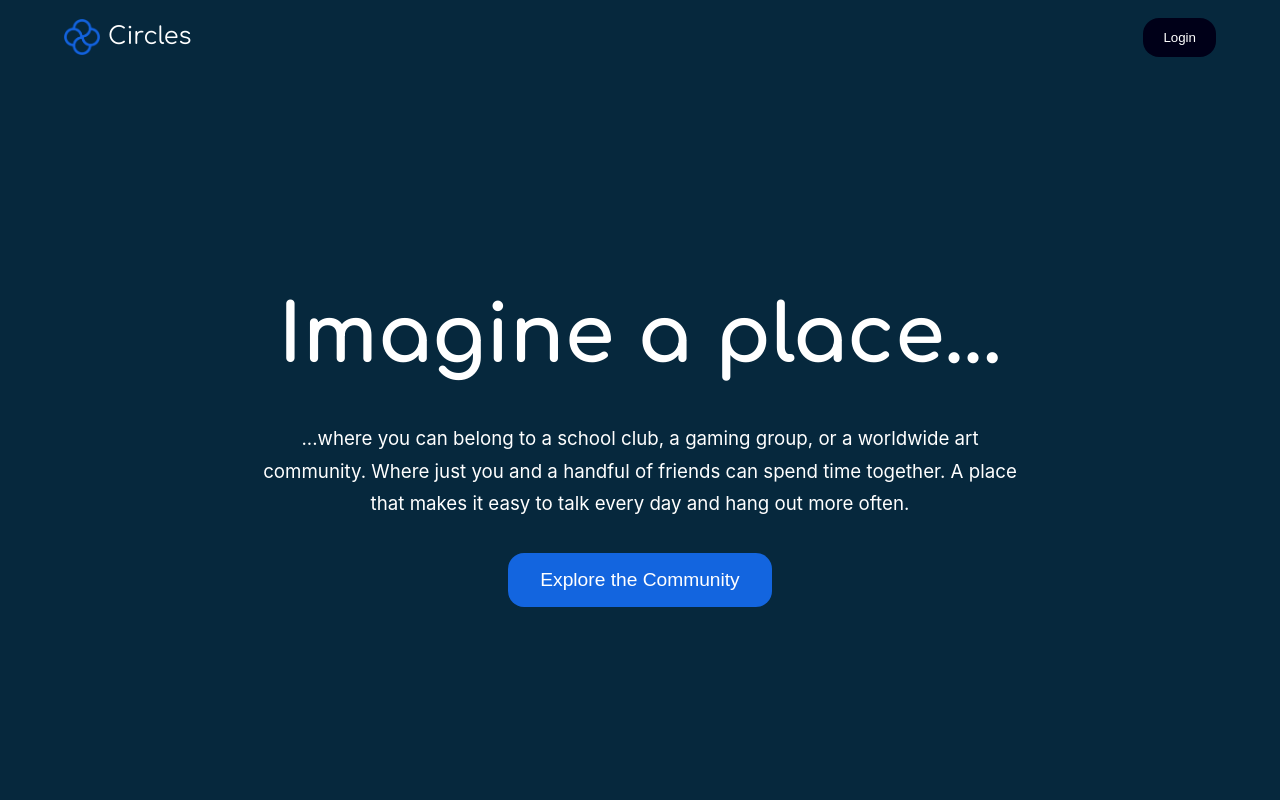
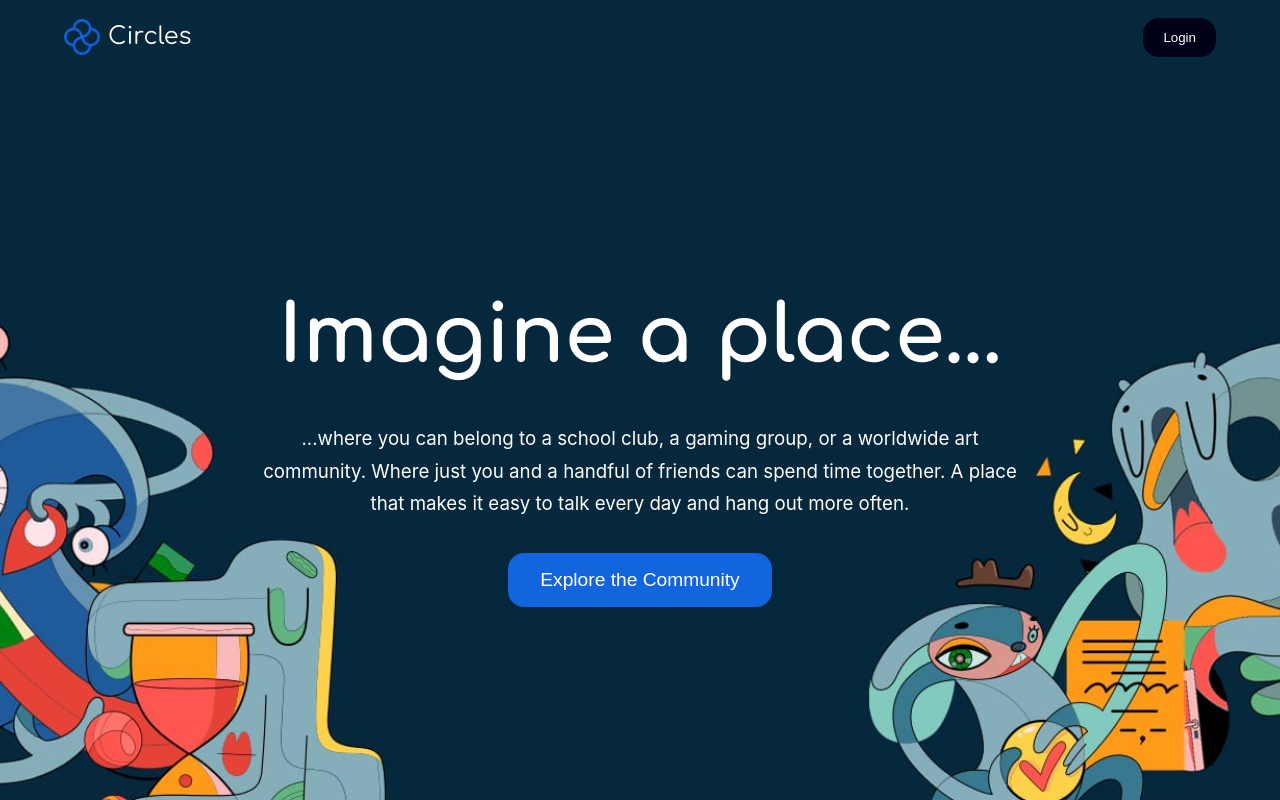
Before and after one commit to luhluh-17/circles-chat, a React (Create React App) app: page / in a window 1280 px wide. Built offline with nearby package versions, Linux system fonts and the light colour scheme.

Commit message:
add background

```diff
--- a/src/assets/sass/components/_container.scss
+++ b/src/assets/sass/components/_container.scss
@@ -4,5 +4,7 @@
   align-items: center;
   height: 100vh;
   width: 100vw;
-  background-color: var(--clr-primary-900);
+  background-repeat: no-repeat;
+  background-position: center;
+  background-size: cover;
 }
--- a/src/assets/sass/pages/_landing.scss
+++ b/src/assets/sass/pages/_landing.scss
@@ -3,7 +3,9 @@
   flex-direction: column;
   align-items: center;
   justify-content: space-between;
-  background-color: var(--clr-primary-900);
+  background-repeat: no-repeat;
+  background-position: center;
+  background-size: cover;
   height: 100vh;
   width: 100vw;
 
--- a/src/assets/styles/index.css
+++ b/src/assets/styles/index.css
@@ -366,7 +366,9 @@ body {
   align-items: center;
   height: 100vh;
   width: 100vw;
-  background-color: var(--clr-primary-900);
+  background-repeat: no-repeat;
+  background-position: center;
+  background-size: cover;
 }
 
 .form {
@@ -572,7 +574,9 @@ body {
   flex-direction: column;
   align-items: center;
   justify-content: space-between;
-  background-color: var(--clr-primary-900);
+  background-repeat: no-repeat;
+  background-position: center;
+  background-size: cover;
   height: 100vh;
   width: 100vw;
 }
--- a/src/pages/Login.jsx
+++ b/src/pages/Login.jsx
@@ -6,6 +6,7 @@ import FormHeader from '../components/FormHeader'
 import ButtonText from '../components/ButtonText'
 import UncontrolledInput from '../components/UncontrolledInput'
 import FormButton from '../components/FormButton'
+import background from '../assets/images/bg-min.jpg'
 
 function Login() {
   const emailRef = useRef(null)
@@ -31,7 +32,10 @@ function Login() {
   const handleClick = () => navigate('/register')
 
   return (
-    <main className='main-container'>
+    <main
+      style={{ backgroundImage: `url(${background})` }}
+      className='main-container'
+    >
       <form className='form' autoComplete='on' onSubmit={handleSubmit}>
         <FormHeader
           title={'Welcome Back'}
--- a/src/pages/Register.jsx
+++ b/src/pages/Register.jsx
@@ -3,6 +3,7 @@ import { useNavigate } from 'react-router-dom'
 import { authUser } from '../services/auth'
 import { REGISTER } from '../services/constant'
 import RegisterForm from '../parts/Register/RegisterForm'
+import background from '../assets/images/bg-min.jpg'
 
 function Register() {
   const [error, setError] = useState('')
@@ -22,7 +23,10 @@ function Register() {
   }
 
   return (
-    <main className='main-container'>
+    <main
+      style={{ backgroundImage: `url(${background})` }}
+      className='main-container'
+    >
       <RegisterForm onSubmit={handleSubmit} errorMessage={error} />
     </main>
   )
--- a/src/parts/Landing/HeroSection.jsx
+++ b/src/parts/Landing/HeroSection.jsx
@@ -1,6 +1,7 @@
 import React from 'react'
 import { useNavigate } from 'react-router-dom'
 import Logo from '../../components/Logo'
+import background from '../../assets/images/bg-min.jpg'
 
 function HeroSection() {
   const navigate = useNavigate()
@@ -8,7 +9,10 @@ function HeroSection() {
   const handleLogin = () => navigate('/login')
   const handleRegister = () => navigate('/register')
   return (
-    <section className='hero-section'>
+    <section
+      style={{ backgroundImage: `url(${background})` }}
+      className='hero-section'
+    >
       <div className='hero-navbar'>
         <Logo />
         <button className='btn-round' onClick={handleLogin}>
```
Also changed, not shown: src/assets/images/bg-min.jpg (added).
